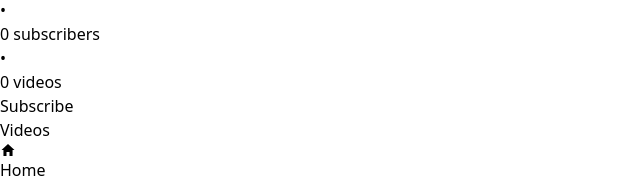
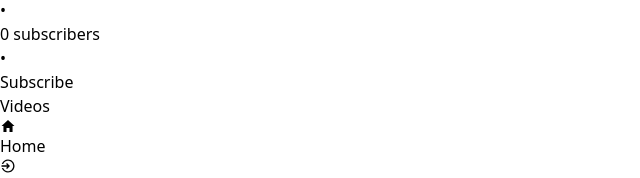
Before and after one commit to himansh025/MyTube-Frontend, a React (Vite) app: page /creatorProfile/1 in a window 1280 px wide. Shown: the part 678-856 px from the top of the page, without its empty margins (0-640 px from the left). Built offline with nearby package versions, Linux system fonts and the light colour scheme.

Commit message:
uplaod video fix

```diff
--- a/src/pages/CreatorProfile.jsx
+++ b/src/pages/CreatorProfile.jsx
@@ -166,7 +166,7 @@ const CreatorProfile = () => {
           <div className="flex gap-3 text-white px-5 py-3 flex-wrap">
             <div>@{(profileData?.username || "username").toUpperCase()}</div>•{" "}
             <div>{profileData?.subscriberscount || 0} subscribers</div>•{" "}
-            <div>{profileData?.videos?.length || 0} videos</div>
+            {/* <div>{profileData?.videos?.length || 0} videos</div> */}
           </div>
 
           <div className="px-5 flex gap-5 flex-wrap">
```
